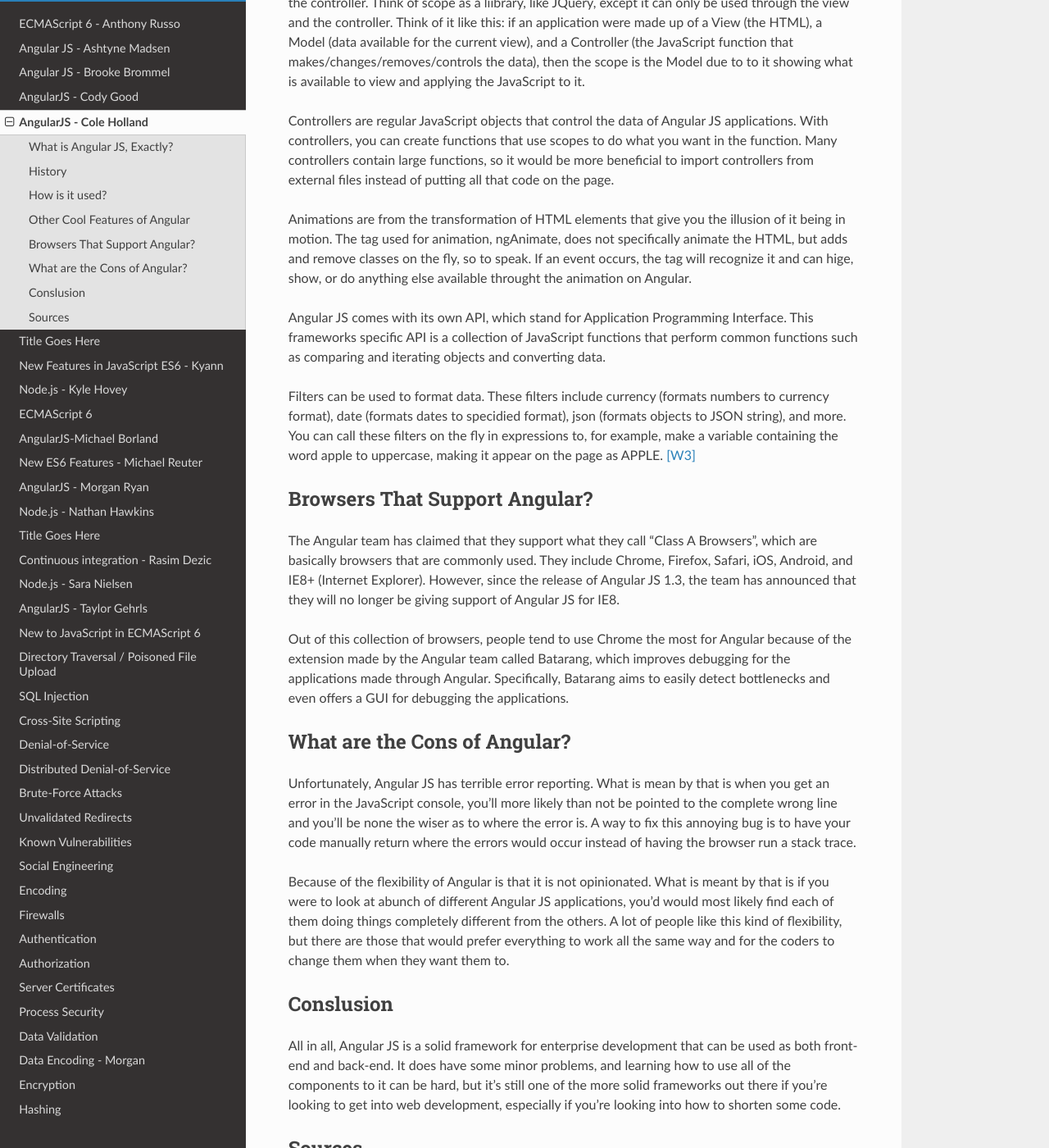
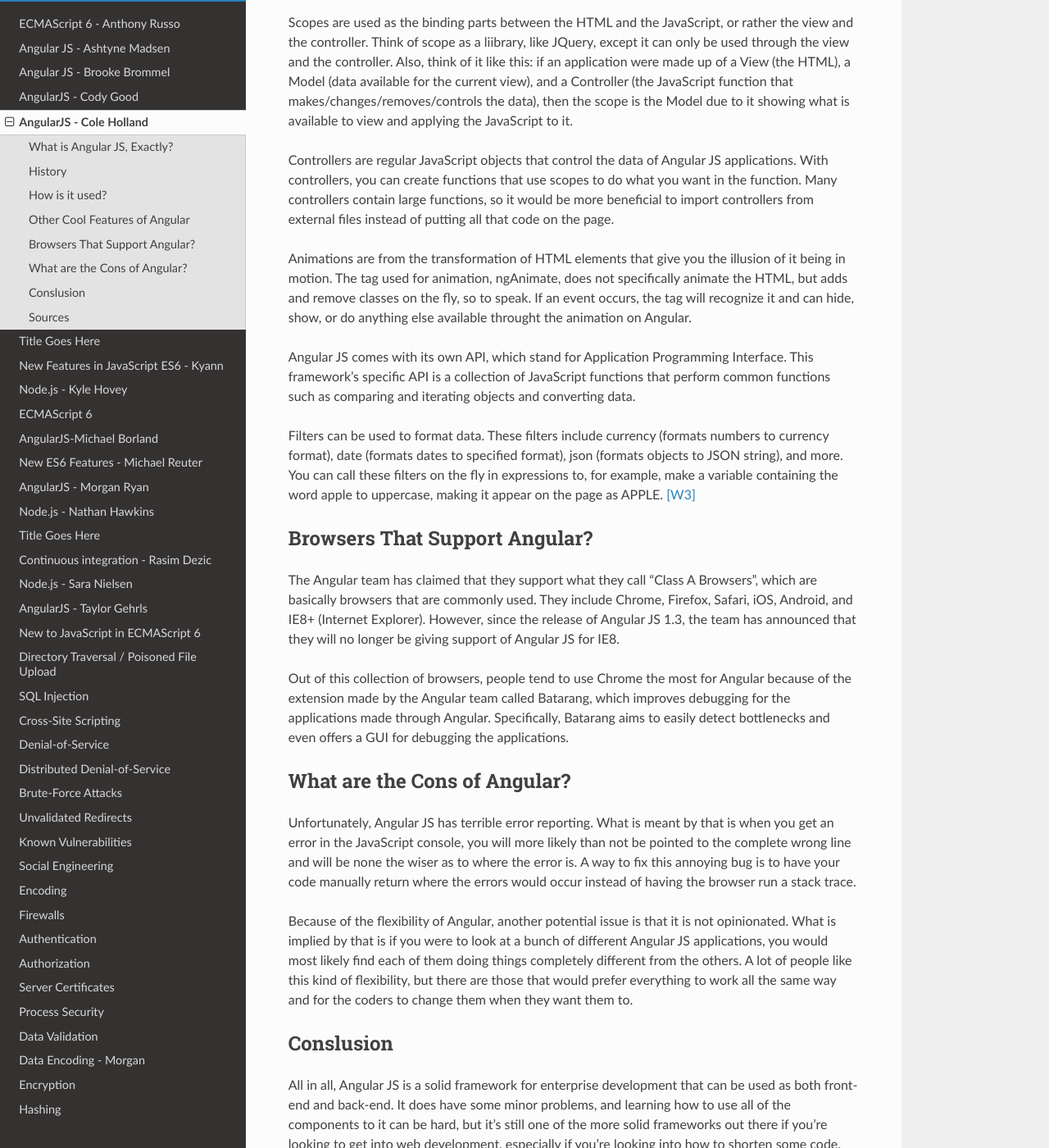
Before and after one commit to pvcraven/2017_web_security, a Sphinx documentation site: the page built from source/final/cole/index.rst, in a window 1280 px wide and 1400 px high, scrolled down 2732 px. Shown: the whole window at 82% size. Built offline with Sphinx 7.4.7 and the Read the Docs theme 2.0.0, drawn with Linux system fonts in a browser that asks for light colours; some of the changed text lies outside the part shown.

Commit message:
Grammar corrections.

```diff
--- a/source/final/cole/index.rst
+++ b/source/final/cole/index.rst
@@ -47,8 +47,8 @@
 the new technology paid off when Google took control of a company
 called DoubleClick. [Aa]_ Hevery's team was assigned the job of
 re-writting the applications of the company with the Angular JS
-framework, and the apps code was shortened significantly and ran
-better that it ever has before. Because of this big success, Google
+framework, and the apps code from the company was shortened significantly and ran
+better that it ever did before. Because of this big success, Google
 invested more and more in the growth of Angular JS and the Angular
 team has grown rapidly.
 
@@ -61,15 +61,15 @@
 
 The "...1.4.8..." part can vary based on different versions,
 of course. Angluar interprets the attributes in the page as
-directives, which are used to extend HTML that  start with ng-.
+directives, which start with ng- and are used to extend HTML.
 Some examples of these directives are:
 
-*ng-app, which starts an Angular JS application.
-*ng-init, which initializes the application data.
-*ng-model, which binds the values of Angular JS application
-data to HTML input controls.
-*ng-repeat, which repeats HTML elements for each item
-in a collection. [Tp]_
+* ng-app, which starts an Angular JS application.
+* ng-init, which initializes the application data.
+* ng-model, which binds the values of Angular JS application
+  data to HTML input controls.
+* ng-repeat, which repeats HTML elements for each item
+  in a collection. [Tp]_
 
 Here are some code examples of these directives:
 
@@ -129,11 +129,11 @@
 Scopes are used as the binding parts between the HTML and the
 JavaScript, or rather the view and the controller. Think of
 scope as a liibrary, like JQuery, except it can only be used
-through the view and the controller. Think of it like this:
+through the view and the controller. Also, think of it like this:
 if an application were made up of a View (the HTML), a Model
 (data available for the current view), and a Controller
 (the JavaScript function that makes/changes/removes/controls the data),
-then the scope is the Model due to to it showing what is available
+then the scope is the Model due to it showing what is available
 to view and applying the JavaScript to it.
 
 Controllers are regular JavaScript objects that control the
@@ -147,17 +147,17 @@
 you the illusion of it being in motion. The tag used for animation,
 ngAnimate, does not specifically animate the HTML, but adds and
 remove classes on the fly, so to speak. If an event occurs, the
-tag will recognize it and can hige, show, or do anything else
+tag will recognize it and can hide, show, or do anything else
 available throught the animation on Angular.
 
 Angular JS comes with its own API, which stand for Application
-Programming Interface. This frameworks specific API is a collection
+Programming Interface. This framework's specific API is a collection
 of JavaScript functions that perform common functions such as
 comparing and iterating objects and converting data.
 
 Filters can be used to format data. These filters include
 currency (formats numbers to currency format), date
-(formats dates to specidied format), json
+(formats dates to specified format), json
 (formats objects to JSON string), and more. You can call
 these filters on the fly in expressions to, for example,
 make a variable containing the word apple to uppercase,
@@ -181,19 +181,19 @@
 What are the Cons of Angular?
 -----------------------------
 Unfortunately, Angular JS has terrible error reporting. What is
-mean by that is when you get an error in the JavaScript console,
-you'll more likely than not be pointed to the complete wrong line
-and you'll be none the wiser as to where the error is. A way to
+meant by that is when you get an error in the JavaScript console,
+you will more likely than not be pointed to the complete wrong line
+and will be none the wiser as to where the error is. A way to
 fix this annoying bug is to have your code manually return where
 the errors would occur instead of having the browser run a stack trace.
 
-Because of the flexibility of Angular is that it is not opinionated.
-What is meant by that is if you were to look at abunch of different
-Angular JS applications, you'd would most likely find each of them
-doing things completely different from the others. A lot of people
-like this kind of flexibility, but there are those that would prefer
-everything to work all the same way and for the coders to change them
-when they want them to.
+Because of the flexibility of Angular, another potential issue is
+that it is not opinionated. What is implied by that is if you were
+to look at a bunch of different Angular JS applications, you would
+most likely find each of them doing things completely different from
+the others. A lot of people like this kind of flexibility, but there
+are those that would prefer everything to work all the same way and
+for the coders to change them when they want them to.
 
 Conslusion
 ----------
```
Also changed, not shown: other parts of source/final/cole/index.rst (+4 -4 lines).
